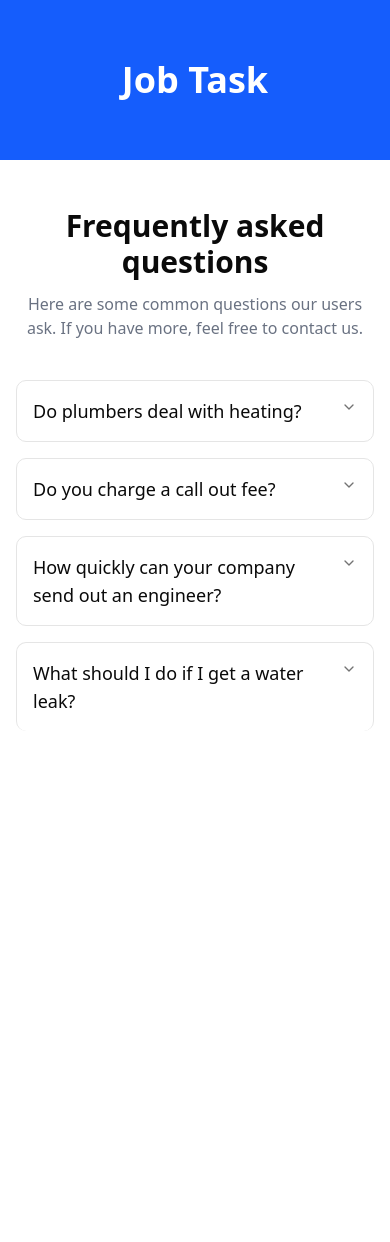
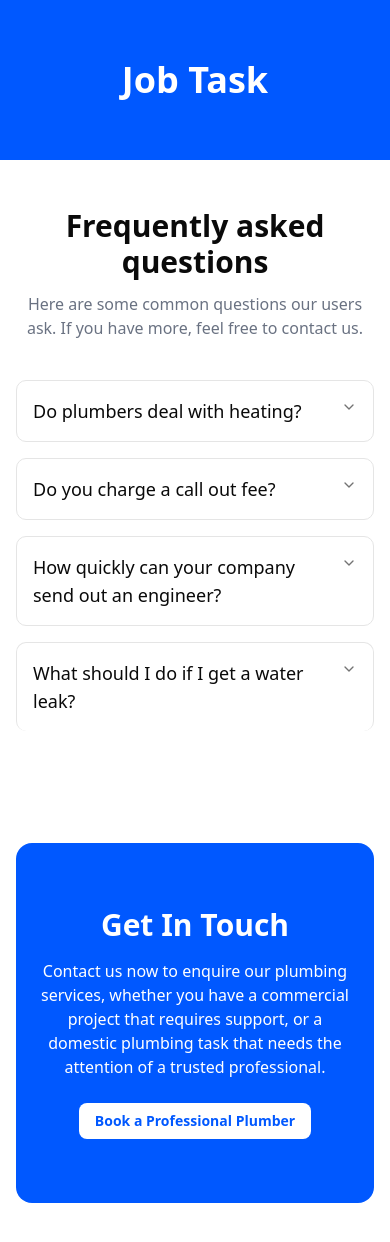
Before and after one commit to mdrasel97/job-task, a Next.js app: page / in a window 390 px wide. Shown: the top 1242 px of the page. Before the commit the page ends 844 px from the top, so only its background shows below. Built offline with nearby package versions, Linux system fonts and the light colour scheme.

Commit message:
Get In Touch page added and fully responsive

```diff
--- a/src/app/globals.css
+++ b/src/app/globals.css
@@ -51,7 +51,7 @@
   --card-foreground: oklch(0.145 0 0);
   --popover: oklch(1 0 0);
   --popover-foreground: oklch(0.145 0 0);
-  --primary: oklch(0.205 0 0);
+  --primary: #0058ff;
   --primary-foreground: oklch(0.985 0 0);
   --secondary: oklch(0.97 0 0);
   --secondary-foreground: oklch(0.205 0 0);
@@ -83,7 +83,7 @@
   --foreground: oklch(0.985 0 0);
   --card: oklch(0.205 0 0);
   --card-foreground: oklch(0.985 0 0);
-  --popover: oklch(0.205 0 0);
+  --popover: #0058ff;
   --popover-foreground: oklch(0.985 0 0);
   --primary: oklch(0.922 0 0);
   --primary-foreground: oklch(0.205 0 0);
--- a/src/app/page.js
+++ b/src/app/page.js
@@ -1,12 +1,14 @@
 import Faq from "@/components/Faq";
+import GetInTouch from "@/components/GetInTouch";
 
 export default function Home() {
   return (
     <div>
-      <div className="bg-blue-600 w-full h-40 flex items-center justify-center text-white text-center">
+      <div className="bg-primary w-full h-40 flex items-center justify-center text-white text-center">
         <h1 className="text-4xl font-semibold">Job Task </h1>
       </div>
       <Faq />
+      <GetInTouch />
     </div>
   );
 }
--- a/src/components/Faq.jsx
+++ b/src/components/Faq.jsx
@@ -36,7 +36,7 @@ const accordionsItems = [
 
 export default function Faq() {
   return (
-    <section className="w-full max-w-4xl mx-auto px-4 sm:px-6 lg:px-8 py-12">
+    <section className="w-full max-w-5xl mx-auto px-4 sm:px-6 lg:px-8 py-12">
       <div className="text-center mb-10">
         <h2 className="text-3xl sm:text-4xl font-bold mb-3">
           Frequently asked questions
--- /dev/null
+++ b/src/components/GetInTouch.jsx
@@ -0,0 +1,22 @@
+"use client";
+
+import React from "react";
+import { Button } from "./ui/button";
+
+export default function GetInTouch() {
+  return (
+    <section className="w-11/12 py-16 my-16 max-w-6xl mx-auto rounded-2xl bg-primary flex justify-center items-center text-white">
+      <div className="text-center max-w-3xl px-4">
+        <h2 className="text-3xl sm:text-4xl font-bold mb-4">Get In Touch</h2>
+        <p className=" mb-6">
+          Contact us now to enquire our plumbing services, whether you have a
+          commercial project that requires support, or a domestic plumbing task
+          that needs the attention of a trusted professional.
+        </p>
+        <Button className=" bg-white text-primary hover:bg-blue-100 transition font-semibold">
+          Book a Professional Plumber
+        </Button>
+      </div>
+    </section>
+  );
+}
```
